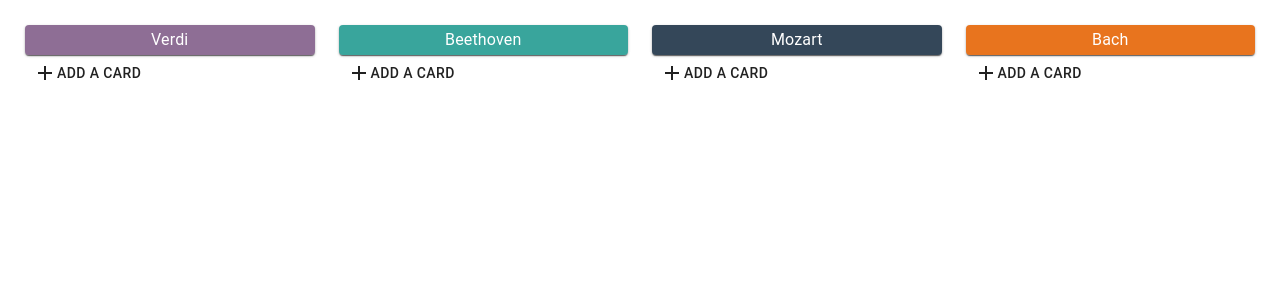
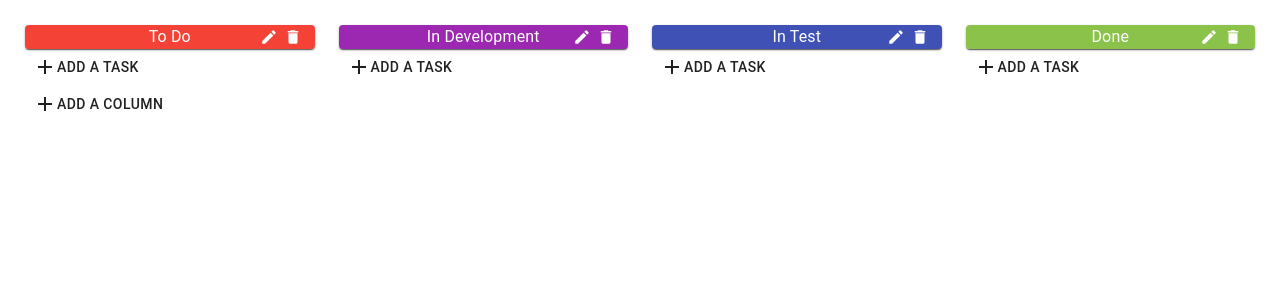
Before and after one commit to stevenwritescode/very-basic-kanban-board, a React (Create React App) app: page / in a window 1280 px wide. Shown: the top 300 px of the page. Built offline with nearby package versions, Linux system fonts and the light colour scheme.

Commit message:
added ability to edit and remove cards, and edit, add, or remove columns

```diff
--- a/src/App.js
+++ b/src/App.js
@@ -1,10 +1,10 @@
 //react imports
 import React from 'react';
-import Board from './containers/Board';
+import KanbanBoard from './containers/Board';
 
 function App() {
   return (
-    <Board/>
+    <KanbanBoard/>
   );
 }
 
--- /dev/null
+++ b/src/components/KanbanCard.jsx
@@ -0,0 +1,64 @@
+//react imports
+import React from "react";
+import { makeStyles } from "@material-ui/styles";
+import { IconButton, Paper, Typography as Text } from "@material-ui/core";
+import { ChevronLeft, ChevronRight, Edit, Delete } from "@material-ui/icons";
+
+const styles = makeStyles(theme => ({
+  root: {
+    flexGrow: 1,
+    padding: 25,
+  },
+  card: {
+    padding: "8px 8px 24px 8px",
+    position: "relative",
+    display: "flex",
+    alignItems: "center",
+  },
+  arrow: {
+    flex: "0 1 auto",
+  },
+  cardContent: {
+    padding: 8,
+    flex: "1 1 auto",
+  },
+  iconButtons: {
+    position: "absolute",
+    bottom: 5,
+    right: 5,
+  },
+}));
+
+function KanbanCard(props) {
+  const classes = styles();
+  const { column, handlers } = props;
+  const { handleRemoveTask, handleMoveTask, handleEditTask } = handlers;
+  const columnIndex = column.index;
+  return column.cards.map((card, cardIndex) => {
+    return (
+      <Paper key={cardIndex} className={classes.card}>
+        {columnIndex > 0 && (
+          <IconButton onClick={() => handleMoveTask(card, columnIndex, cardIndex, "left")}>
+            <ChevronLeft className={classes.arrow} />
+          </IconButton>
+        )}
+        <Text className={classes.cardContent}>{card.content}</Text>
+        {columnIndex < column.all.length - 1 && (
+          <IconButton onClick={() => handleMoveTask(card, columnIndex, cardIndex, "right")}>
+            <ChevronRight className={classes.arrow} />
+          </IconButton>
+        )}
+        <div className={classes.iconButtons}>
+          <IconButton aria-label="Edit" color="inherit" onClick={() => handleEditTask(columnIndex, cardIndex)} size="small">
+            <Edit fontSize="inherit" />
+          </IconButton>
+          <IconButton aria-label="Delete" color="inherit" onClick={() => handleRemoveTask(columnIndex, cardIndex)} size="small">
+            <Delete fontSize="inherit" />
+          </IconButton>
+        </div>
+      </Paper>
+    );
+  });
+}
+
+export default KanbanCard;
--- a/src/containers/Board/index.jsx
+++ b/src/containers/Board/index.jsx
@@ -1,21 +1,21 @@
 //react imports
 import React from "react";
 import { withStyles } from "@material-ui/styles";
-import { Button, Grid, IconButton, Paper, Typography as Text, TextField } from "@material-ui/core";
-import { Add, ChevronLeft, ChevronRight } from "@material-ui/icons";
+import { Button, Grid, IconButton, Paper, Typography as Text } from "@material-ui/core";
+import KanbanCard from "../../components/KanbanCard";
+import { Add, Edit, Delete } from "@material-ui/icons";
 
 const styles = theme => ({
   root: {
     flexGrow: 1,
-    padding:25
+    padding: 25,
   },
   columnHeader: {
-    height: 30,
     color: "#FFF",
+    position: "relative",
     display: "flex",
     justifyContent: "center",
     alignItems: "center",
-    "&:hover": { cursor: "pointer" },
   },
   card: {
     padding: 8,
@@ -29,83 +29,166 @@
     padding: 8,
     flex: "1 1 auto",
   },
+  editButton: {
+    position: "absolute",
+    top: 0,
+    right: 10,
+  },
 });
 
-class Board extends React.Component {
+class KanbanBoard extends React.Component {
   constructor(props) {
     super(props);
     this.state = {
       columns: [
         {
           id: 0,
-          name: "Verdi",
-          headerColor: "#8E6E95",
+          name: "To Do",
+          headerColor: "#f44336",
           cards: [],
         },
         {
           id: 1,
-          name: "Beethoven",
-          headerColor: "#39A59C",
+          name: "In Development",
+          headerColor: "#9c27b0",
           cards: [],
         },
         {
           id: 2,
-          name: "Mozart",
-          headerColor: "#344759",
+          name: "In Test",
+          headerColor: "#3f51b5",
           cards: [],
         },
         {
           id: 3,
-          name: "Bach",
-          headerColor: "#E8741E",
+          name: "Done",
+          headerColor: "#8bc34a",
           cards: [],
         },
       ],
     };
   }
 
-  handleAddTask(column, index) {
+  componentDidMount() {
+    const columns = localStorage.getItem("kanbanBoard");
+    if (columns) {
+      console.log(columns);
+      this.setState({ columns });
+    }
+  }
+
+  componentWillUnmount() {
+    const { columns } = this.state;
+    localStorage.setItem("kanbanBoard", columns);
+  }
+
+  setCookie(cname, cvalue, exdays) {
+    const d = new Date();
+    d.setTime(d.getTime() + exdays * 24 * 60 * 60 * 1000);
+    const expires = "expires=" + d.toUTCString();
+    document.cookie = cname + "=" + cvalue + ";" + expires + ";path=/";
+  }
+
+  getCookie(cname) {
+    const name = cname + "=";
+    const decodedCookie = decodeURIComponent(document.cookie);
+    const ca = decodedCookie.split(";");
+    for (var i = 0; i < ca.length; i++) {
+      var c = ca[i];
+      while (c.charAt(0) === " ") {
+        c = c.substring(1);
+      }
+      if (c.indexOf(name) === 0) {
+        return c.substring(name.length, c.length);
+      }
+    }
+    return "";
+  }
+
+  handlers = {
+    handleAddColumn: () => {
+      const { columns } = this.state;
+      const randomHex = "#" + Math.floor(Math.random() * 16777215).toString(16);
+      const newColumnName = window.prompt("Column Name:", `Column ${columns.length + 1}`);
+      const newColumnColor = window.prompt("Column Background Color (Hexadecimal):", randomHex);
+      const newColumn = {
+        id: columns.length,
+        name: newColumnName,
+        headerColor: newColumnColor,
+        cards: [],
+      };
+
+      if (newColumnName && newColumnName.length > 0) {
+        columns[columns.length] = newColumn;
+        this.setState({ columns });
+      }
+    },
+
+    handleEditColumn: index => {
+      const { columns } = this.state;
+      const newColumnName = window.prompt("Column Name:", columns[index].name);
+      const newColumnColor = window.prompt("Column Background Color (Hexadecimal):", columns[index].headerColor);
+      if (newColumnName && newColumnName.length > 0) {
+        columns[index].name = newColumnName;
+        columns[index].color = newColumnColor;
+        this.setState({ columns });
+      }
+    },
+
+    handleRemoveColumn: columnIndex => {
+      const { columns } = this.state;
+      columns.splice(columnIndex, 1);
+      this.setState({ columns });
+    },
+
+    handleAddTask: (column, index) => {
       const { columns } = this.state;
       const newCardContent = window.prompt("Task Name:", `Task ${columns[index].cards.length + 1}`);
       const newCard = {
         id: column.cards.length,
         content: newCardContent,
       };
+
+      if (newCardContent && newCardContent.length > 0) {
         columns[index].cards.push(newCard);
-    this.setState(state => ({ columns }));
+        this.setState({ columns });
       }
+    },
 
-  handleMoveTaskLeft(card, columnIndex, cardIndex) {
+    handleEditTask: (columnIndex, cardIndex) => {
       const { columns } = this.state;
+      const cardContent = columns[columnIndex].cards[cardIndex].content;
+      const newTask = window.prompt("Card Name:", cardContent);
+
+      if (newTask && newTask.length > 0) {
+        columns[columnIndex].cards[cardIndex].content = newTask;
+        this.setState({ columns });
+      }
+    },
+
+    handleMoveTask: (card, columnIndex, cardIndex, direction) => {
+      const { columns } = this.state;
+      if (direction === "left") {
         columns[columnIndex - 1].cards.push(card);
+      } else if (direction === "right") {
+        columns[columnIndex + 1].cards.push(card);
+      }
       columns[columnIndex].cards.splice(cardIndex, 1);
       this.setState({ columns });
-  }
+    },
 
-  handleMoveTaskRight(card, columnIndex, cardIndex) {
+    handleRemoveTask: (columnIndex, cardIndex) => {
       const { columns } = this.state;
-    columns[columnIndex + 1].cards.push(card);
       columns[columnIndex].cards.splice(cardIndex, 1);
       this.setState({ columns });
-  }
-
-  handleChangeName = e => index => {
-    const { columns } = this.state;
-    alert(e);
-    columns[index].changeName = true;
-    columns[index].name = e.target.value;
-    this.setState({ columns });
-  };
-
-  handleSaveName = e => index => {
-    const { columns } = this.state;
-    columns[index].changeName = false;
-    if (columns[index].name && columns[index].name.length > 0) this.setState({ columns });
+    },
   };
 
   render() {
     const { classes } = this.props;
     const { columns } = this.state;
+    const { handleAddColumn, handleEditColumn, handleRemoveColumn, handleAddTask } = this.handlers;
+
     return (
       <div className={classes.root}>
         <Grid container direction="row" spacing={3}>
@@ -113,43 +196,36 @@
             return (
               <Grid key={columnIndex} item xs={3} className={classes.column}>
                 <Paper id="column">
-                  <Paper className={classes.columnHeader} style={{ backgroundColor: column.headerColor }} onClick={() => this.handleChangeName(columnIndex)}>
-                    {!column.changeName && (
-                      <Text align="center" color="inherit">
+                  <Paper className={classes.columnHeader} style={{ backgroundColor: column.headerColor }}>
+                    <Text align="center" className={classes.columnHeaderText}>
                       {column.name}
                     </Text>
-                    )}
-                    {column.changeName && <TextField align="center" color="inherit" value={columns[columnIndex].name} onChange={this.handleChangeName(columnIndex)} />}
+                    <div className={classes.editButton}>
+                      <IconButton aria-label="Edit" color="inherit" onClick={() => handleEditColumn(columnIndex)} size="small">
+                        <Edit fontSize="inherit" />
+                      </IconButton>
+                      <IconButton aria-label="Delete" color="inherit" onClick={() => handleRemoveColumn(columnIndex)} size="small">
+                        <Delete fontSize="inherit" />
+                      </IconButton>
+                    </div>
                   </Paper>
-                  {column.cards.map((card, cardIndex) => {
-                    return (
-                      <Paper key={cardIndex} className={classes.card}>
-                        {columnIndex > 0 && (
-                          <IconButton onClick={() => this.handleMoveTaskLeft(card, columnIndex, cardIndex)}>
-                            <ChevronLeft className={classes.arrow} />
-                          </IconButton>
-                        )}
-                        <Text className={classes.cardContent}>{card.content}</Text>
-                        {columnIndex < this.state.columns.length - 1 && (
-                          <IconButton onClick={() => this.handleMoveTaskRight(card, columnIndex, cardIndex)}>
-                            <ChevronRight className={classes.arrow} />
-                          </IconButton>
-                        )}
+                  <KanbanCard column={{ index: columnIndex, all: columns, ...column }} handlers={this.handlers} />
                 </Paper>
-                    );
-                  })}
-                </Paper>
-                <Button onClick={() => this.handleAddTask(column, columnIndex)}>
+                <Button onClick={() => handleAddTask(column, columnIndex)}>
                   <Add />
-                  Add a card
+                  Add a task
                 </Button>
               </Grid>
             );
           })}
         </Grid>
+        <Button onClick={() => handleAddColumn()}>
+          <Add />
+          Add a column
+        </Button>
       </div>
     );
   }
 }
 
-export default withStyles(styles)(Board);
+export default withStyles(styles)(KanbanBoard);
```
Also changed, not shown: 1 other file (tests, documents, lock files or other folders). Lines whose indentation alone changed are shown as unchanged.
